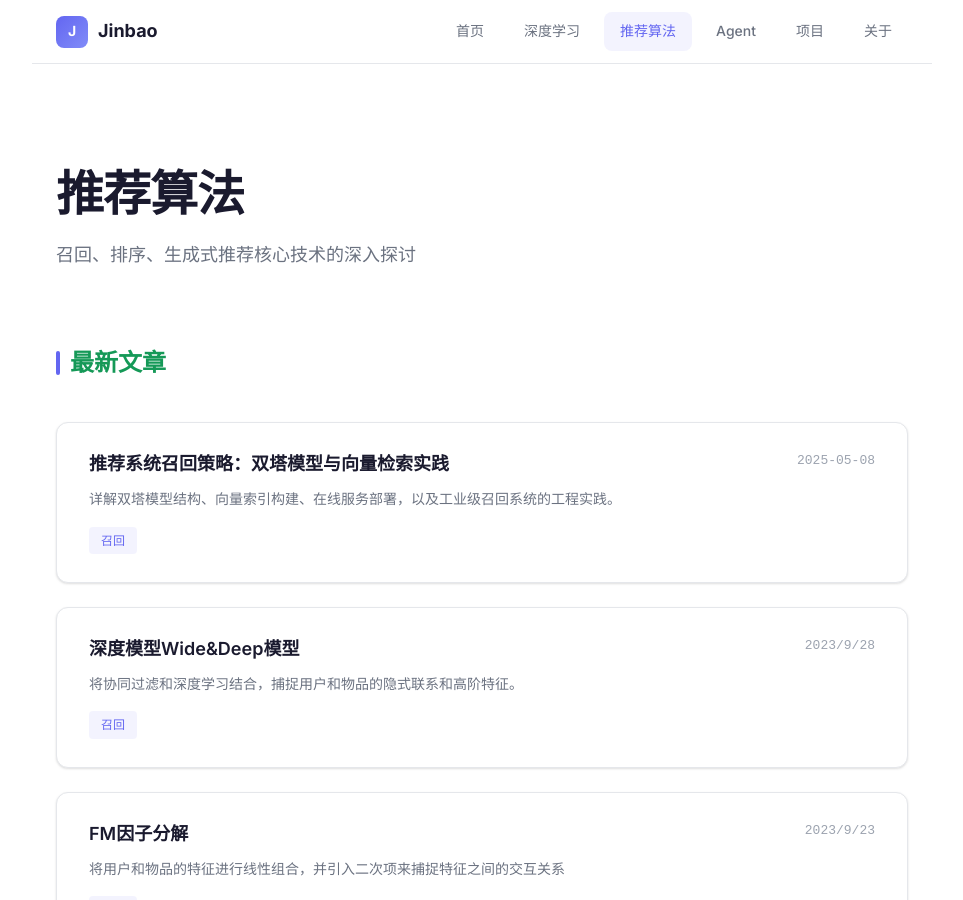
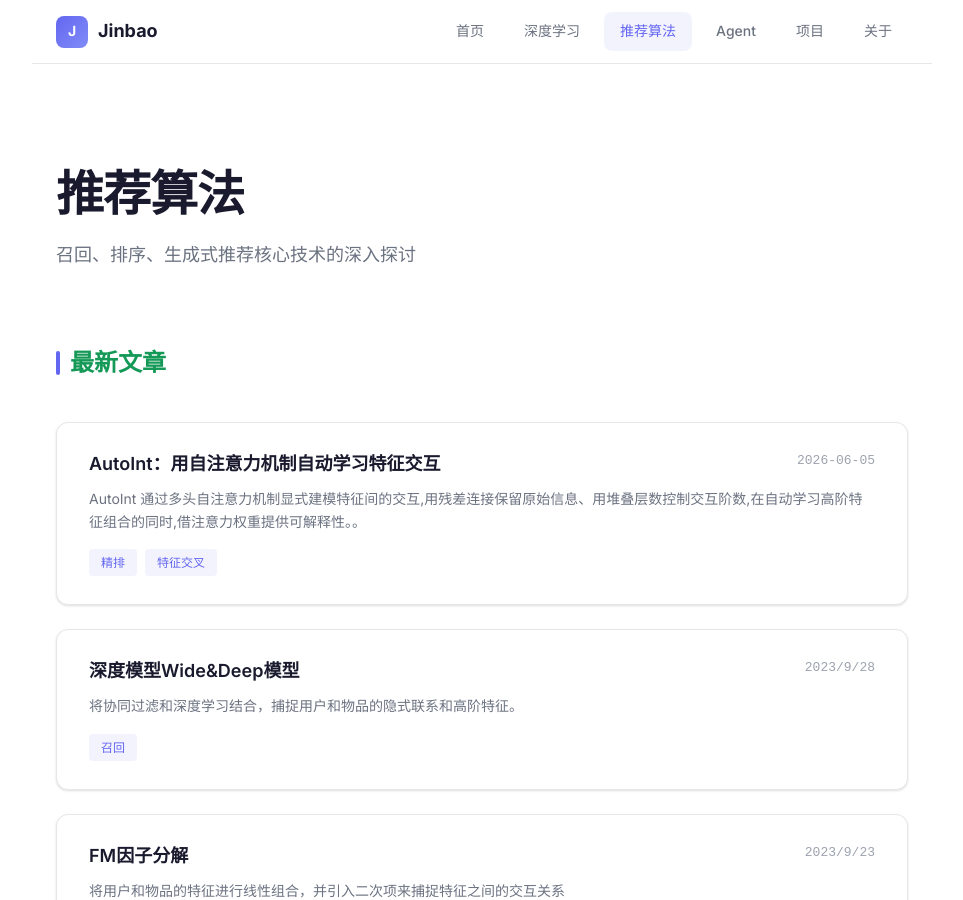
Before and after one commit to JinbaoSite/jinbaosite.github.io, a Jekyll site: the page built from recsys/index.md, in a window 1280 px wide and 900 px high. Shown: the whole window, without its empty margins (158-1121 px from the left). Built offline with Jekyll 4.4.1, drawn with Linux system fonts in a browser that asks for light colours.

Commit message:
Update index.md

```diff
--- a/recsys/index.md
+++ b/recsys/index.md
@@ -3,11 +3,11 @@ layout: listpage
 title: 推荐算法
 subtitle: 召回、排序、生成式推荐核心技术的深入探讨
 article-list:
-  - article-title: 推荐系统召回策略：双塔模型与向量检索实践
-    article-url: #
-    article-date: 2025-05-08
-    article-desc: 详解双塔模型结构、向量索引构建、在线服务部署，以及工业级召回系统的工程实践。
-    article-tags: [召回]
+  - article-title: AutoInt：用自注意力机制自动学习特征交互
+    article-url: /recsys/autoint
+    article-date: 2026-06-05
+    article-desc: AutoInt 通过多头自注意力机制显式建模特征间的交互,用残差连接保留原始信息、用堆叠层数控制交互阶数,在自动学习高阶特征组合的同时,借注意力权重提供可解释性。。
+    article-tags: [精排, 特征交叉]
   - article-title: 深度模型Wide&Deep模型
     article-url: /recsys/wdl
     article-date: 2023/9/28
```
